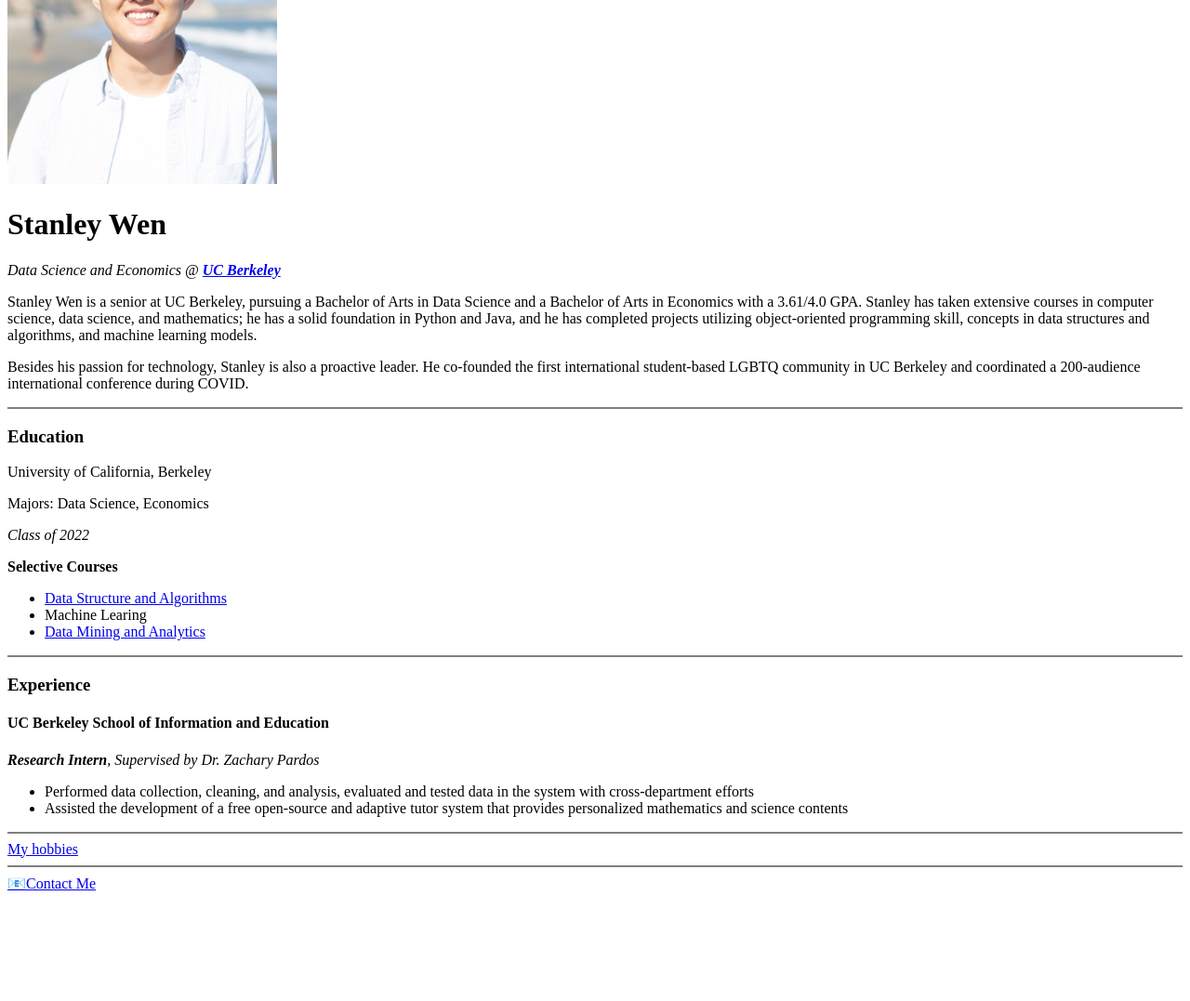
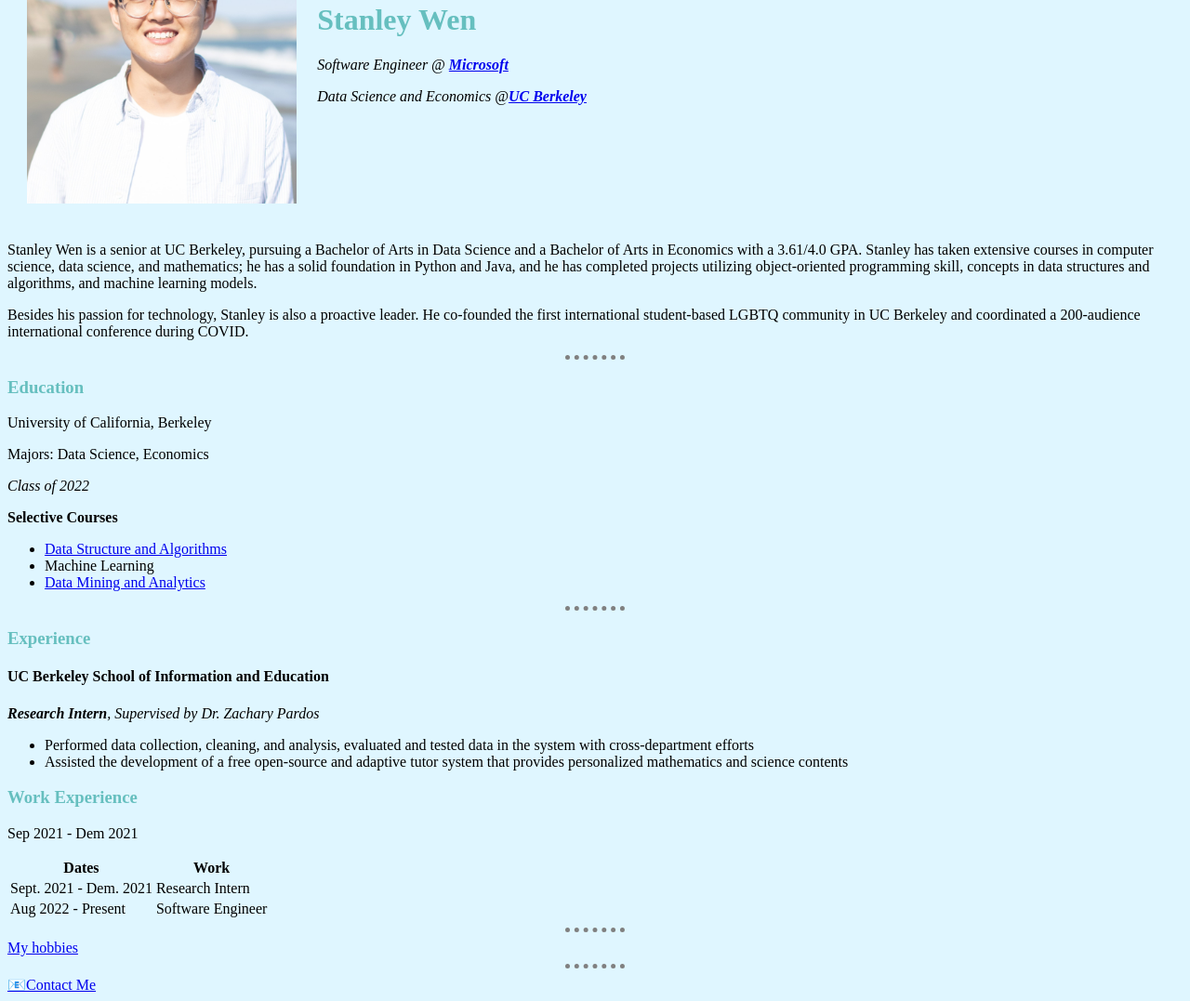
Before and after one commit to stanleywen88/web_dev_bootcamp, a plain HTML site: page HTML - Personal Site/index.html in a window 1280 px wide. Shown: the part 142-1219 px from the top of the page at 93% size. Before the commit the page ends 1110 px from the top, so only its background shows below. Drawn offline with Linux system fonts and the light colour scheme.

Commit message:
css basic

```diff
--- /dev/null
+++ b/HTML - Personal Site/css/styles.css
@@ -0,0 +1,19 @@
+body {
+  background-color: #DFF6FF;
+}
+
+h1 {
+  color: #66BFBF
+}
+
+h3 {
+  color: #66BFBF
+}
+
+hr {
+  border-style: none;
+  border-top-style: dotted;
+  border-color: grey;
+  border-width: 5px;
+  width: 5%;
+}
--- a/HTML - Personal Site/index.html
+++ b/HTML - Personal Site/index.html
@@ -12,16 +12,20 @@
     all the text encoded using utf-8 system,
     https://unicode-table.com/en/-->
   <title>🔥Stanley Wen's Personal Site</title>
+  <link rel="stylesheet" href="css/styles.css">  <!-- /css/styles.css will go to the root of the webpage, css/styles.css will go to the same level -->
 </head>
 
 <body>
-  <img src="stanley wen picture.jpg" alt="" width="290.18" height="332">
-  <h1>Stanley Wen</h1>
-  <p>
-    <em>Data Science and Economics @
-      <strong><a href="https://www.berkeley.edu/">UC Berkeley</a></strong>
-    </em>
-  </p>
+  <table cellspacing="20">
+    <tr>
+      <td><img src="image/stanley wen picture.jpg" alt="" width="290.18" height="332"></td>
+      <td><h1>Stanley Wen</h1>
+      <p><em>Software Engineer @ <strong><a href="https://www.microsoft.com/en-us/about">Microsoft</a></strong></em></p>
+      <p><em>Data Science and Economics @<strong><a href="https://www.berkeley.edu/about">UC Berkeley<a></strong></em></p></td>
+    </tr>
+  </table>
+
+
 
   <p>Stanley Wen is a senior at UC Berkeley, pursuing a Bachelor of Arts in
     Data Science and a Bachelor of Arts in Economics with a 3.61/4.0 GPA.
@@ -37,22 +41,23 @@
 
 
 
-  <hr size="2" noshade>
+  <hr>
   <h3>Education</h3>
   <p>University of California, Berkeley</p>
   <p>Majors: Data Science, Economics</p>
   <p><em>Class of 2022</em></p>
   <p><strong>Selective Courses</strong></p>
   <ul>
+    <!--unorder list-->
     <li><a href="https://sp21.datastructur.es/">Data Structure and Algorithms</a></li>
-    <li>Machine Learing</li>
+    <li>Machine Learning</li>
     <li><a href="https://classes.berkeley.edu/content/2021-fall-data-144-001-lec-001">
         Data Mining and Analytics
       </a>
     </li>
   </ul>
 
-  <hr size="2" noshade>
+  <hr>
   <h3>Experience</h3>
   <h4>UC Berkeley School of Information and Education</h4>
   <p><em><strong>Research Intern</strong>, Supervised by Dr. Zachary Pardos</em></p>
@@ -63,10 +68,37 @@
       system that provides personalized mathematics and science contents</li>
   </ul>
 
-  <hr size="2" noshade>
+  <h3> Work Experience</h3>
+  <p>Sep 2021 - Dem 2021</p>
+  <p></p>
+
+  <table>
+    <thead>
+      <tr>
+        <th>Dates</th>
+        <th>Work</th>
+      </tr>
+    </thead>
+    <tbody>
+      <tr>
+        <td>Sept. 2021 - Dem. 2021</td>
+        <td>Research Intern</td>
+      </tr>
+      <tr>
+        <td>Aug 2022 - Present</td>
+        <td>Software Engineer</td>
+      </tr>
+    </tbody>
+    <tfoot>
+
+    </tfoot>
+  </table>
+
+
+  <hr>
   <a href="hobbies.html">My hobbies</a>
 
-  <hr size="2" noshade>
+  <hr>
   <a href="contact-me.html">📧Contact Me</a>
 </body>
 
```
Also changed, not shown: HTML - Personal Site/contact-me.html (+1 -0 lines), HTML - Personal Site/debugging_problem_1.html (added, +68 -0 lines), HTML - Personal Site/debugging_problem_2.html (added, +69 -0 lines), HTML - Personal Site/hobbies.html (+1 -0 lines), HTML - Personal Site/image/stanley wen picture.jpg (renamed from HTML - Personal Site/stanley wen picture.jpg), 6 other files.
